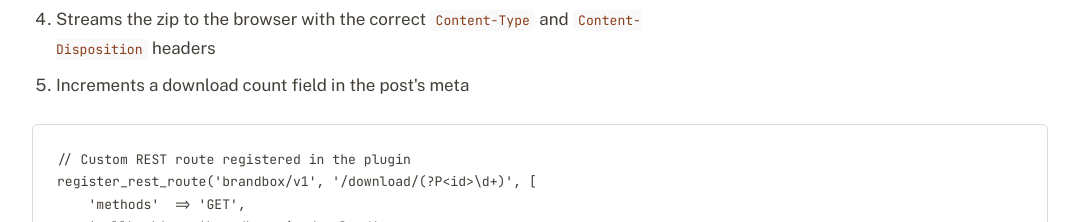
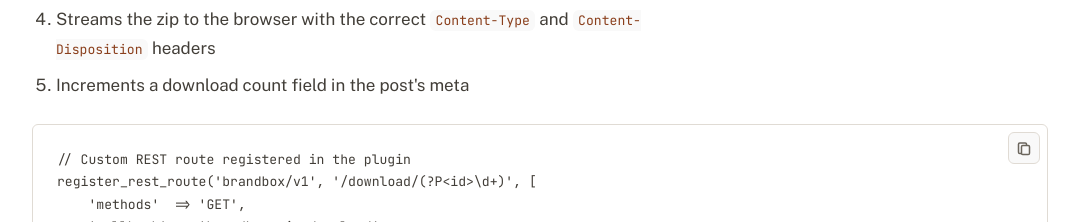
Before and after one commit to aterchin/portfolio, a Next.js app: page /work/brand-asset-library in a window 1280 px wide. Shown: the part 1860-2082 px from the top of the page, without its empty margins (82-1161 px from the left). Built offline with nearby package versions, Linux system fonts and the light colour scheme.

Commit message:
Add copy button to code blocks
- Show a clipboard icon on hover in the upper right
- Copy fenced source to the clipboard with a brief checkmark
- Keep highlighting on the server and copy as a client button

```diff
--- a/src/components/ui/CodeBlock/CodeBlock.module.css
+++ b/src/components/ui/CodeBlock/CodeBlock.module.css
@@ -1,5 +1,29 @@
 .wrapper {
+  position: relative;
   margin-block: var(--space-6);
+}
+
+/* Placement + hover-reveal live here because they depend on .wrapper.
+   Appearance is CopyButton.module.css; this class is passed in as className. */
+.copyButton {
+  position: absolute;
+  top: var(--space-2);
+  right: var(--space-2);
+  z-index: 1;
+  opacity: 1;
+}
+
+@media (hover: hover) {
+  .copyButton {
+    opacity: 0;
+    pointer-events: none;
+  }
+
+  .wrapper:hover .copyButton,
+  .wrapper:focus-within .copyButton {
+    opacity: 1;
+    pointer-events: auto;
+  }
 }
 
 /* Layout overrides — colors come from scoped hljs themes in hljs-themes.css */
--- a/src/components/ui/CodeBlock/CodeBlock.tsx
+++ b/src/components/ui/CodeBlock/CodeBlock.tsx
@@ -1,4 +1,5 @@
 import { highlightCode } from "@/lib/highlight";
+import { CopyButton } from "./CopyButton";
 import styles from "./CodeBlock.module.css";
 
 export interface CodeBlockProps {
@@ -16,6 +17,7 @@ export function CodeBlock({ code, lang, wide = false }: CodeBlockProps) {
 
   return (
     <div className={`${styles.wrapper}${wide ? " code-wide" : ""}`}>
+      <CopyButton code={trimmed} className={styles.copyButton} />
       <pre className={`${styles.pre} language-${language}`}>
         <code
           className={`hljs language-${language}`}
--- /dev/null
+++ b/src/components/ui/CodeBlock/CopyButton.module.css
@@ -0,0 +1,22 @@
+.button {
+  display: inline-flex;
+  align-items: center;
+  justify-content: center;
+  width: 2rem;
+  height: 2rem;
+  padding: 0;
+  background: var(--color-code-bg);
+  border: 1px solid var(--color-code-border);
+  border-radius: var(--radius-sm);
+  color: var(--color-text-tertiary);
+  cursor: pointer;
+  transition:
+    opacity var(--duration-fast) var(--ease-base),
+    color var(--duration-fast) var(--ease-base),
+    border-color var(--duration-fast) var(--ease-base);
+}
+
+.button:hover {
+  color: var(--color-text-primary);
+  border-color: var(--color-border-2);
+}
--- /dev/null
+++ b/src/components/ui/CodeBlock/CopyButton.tsx
@@ -0,0 +1,83 @@
+"use client";
+
+import { useEffect, useRef, useState } from "react";
+import styles from "./CopyButton.module.css";
+
+export interface CopyButtonProps {
+  code: string;
+  // Parent layout hook (CodeBlock positions / hover-reveals this button).
+  className?: string;
+}
+
+function ClipboardIcon() {
+  return (
+    <svg width="16" height="16" viewBox="0 0 16 16" fill="none" aria-hidden="true">
+      <rect
+        x="5.5"
+        y="5.5"
+        width="8"
+        height="9"
+        rx="1.25"
+        stroke="currentColor"
+        strokeWidth="1.5"
+      />
+      <path
+        d="M10.5 5.5V4.25A1.25 1.25 0 009.25 3H3.75A1.25 1.25 0 002.5 4.25v8A1.25 1.25 0 003.75 13.5H5.5"
+        stroke="currentColor"
+        strokeWidth="1.5"
+        strokeLinejoin="round"
+      />
+    </svg>
+  );
+}
+
+function CheckIcon() {
+  return (
+    <svg width="16" height="16" viewBox="0 0 16 16" fill="none" aria-hidden="true">
+      <path
+        d="M3.5 8.5l3 3 6-6.5"
+        stroke="currentColor"
+        strokeWidth="1.5"
+        strokeLinecap="round"
+        strokeLinejoin="round"
+      />
+    </svg>
+  );
+}
+
+export function CopyButton({ code, className }: CopyButtonProps) {
+  const [copied, setCopied] = useState(false);
+  const timeoutRef = useRef<number | null>(null);
+
+  useEffect(() => {
+    return () => {
+      if (timeoutRef.current !== null) {
+        window.clearTimeout(timeoutRef.current);
+      }
+    };
+  }, []);
+
+  async function handleCopy() {
+    try {
+      await navigator.clipboard.writeText(code);
+      setCopied(true);
+      if (timeoutRef.current !== null) {
+        window.clearTimeout(timeoutRef.current);
+      }
+      timeoutRef.current = window.setTimeout(() => setCopied(false), 1600);
+    } catch {
+      setCopied(false);
+    }
+  }
+
+  return (
+    <button
+      type="button"
+      className={`${styles.button} ${className ?? ""}`}
+      onClick={handleCopy}
+      aria-label={copied ? "Copied" : "Copy code"}
+    >
+      {copied ? <CheckIcon /> : <ClipboardIcon />}
+    </button>
+  );
+}
```
